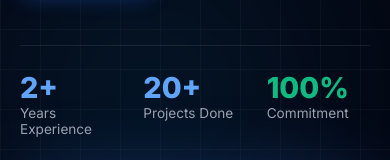
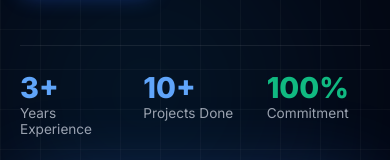
Before and after one commit to jembargelar/jembar-portfolio, a React (Vite) app: page / in a window 390 px wide. Shown: the part 571-731 px from the top of the page. Built offline with nearby package versions, Linux system fonts and the light colour scheme.

Commit message:
fix: remove react-countup library to eliminate mobile crash

```diff
--- a/src/components/Hero.jsx
+++ b/src/components/Hero.jsx
@@ -1,6 +1,5 @@
 import { useTranslation } from "react-i18next";
 import { motion } from "framer-motion";
-import CountUp from "react-countup";
 import { personal } from "../data/portfolio";
 
 export default function Hero() {
@@ -66,7 +65,7 @@ export default function Hero() {
               <span>{t("available")}</span>
             </div>
 
-            {/* Nama Raksasa Typography (Up to 72px) */}
+            {/* Nama Raksasa Typography */}
             <h1 style={{
               fontSize: "clamp(2.5rem, 5.5vw, 4.2rem)",
               fontWeight: "900",
@@ -153,7 +152,7 @@ export default function Hero() {
               </motion.a>
             </div>
 
-            {/* Stats Bar dengan Counter Animation */}
+            {/* Stats Bar Tanpa Dependency Crash */}
             <div style={{
               display: "grid",
               gridTemplateColumns: "repeat(3, 1fr)",
@@ -163,21 +162,21 @@ export default function Hero() {
             }}>
               <div>
                 <h3 style={{ fontSize: "1.8rem", fontWeight: "800", color: "#60a5fa" }}>
-                  <CountUp end={2} duration={2.5} suffix="+" />
+                  3+
                 </h3>
                 <p style={{ fontSize: "0.85rem", color: "var(--text-secondary)" }}>{t("yearsExp")}</p>
               </div>
 
               <div>
                 <h3 style={{ fontSize: "1.8rem", fontWeight: "800", color: "#60a5fa" }}>
-                  <CountUp end={20} duration={2.5} suffix="+" />
+                  10+
                 </h3>
                 <p style={{ fontSize: "0.85rem", color: "var(--text-secondary)" }}>{t("projectsDone")}</p>
               </div>
 
               <div>
                 <h3 style={{ fontSize: "1.8rem", fontWeight: "800", color: "#10b981" }}>
-                  <CountUp end={100} duration={2.5} suffix="%" />
+                  100%
                 </h3>
                 <p style={{ fontSize: "0.85rem", color: "var(--text-secondary)" }}>{t("commitment")}</p>
               </div>
@@ -185,7 +184,7 @@ export default function Hero() {
 
           </motion.div>
 
-          {/* KOLOM KANAN: FOTO BESAR 420PX + GLOW AURA 40% */}
+          {/* KOLOM KANAN: FOTO */}
           <motion.div
             initial={{ opacity: 0, scale: 0.9 }}
             animate={{ opacity: 1, scale: 1 }}
@@ -231,7 +230,7 @@ export default function Hero() {
               }}>
                 <div style={{ fontSize: "1.2rem" }}>✨</div>
                 <div>
-                  <div style={{ color: "#f59e0b", fontSize: "0.8rem", marginBottom: "2px" }}>⭐⭐⭐⭐⭐</div>
+                  <div style={{ color: "#f59e0b", fontSize: "0.8rem", marginBottom: "2px" }}>⭐ ⭐⭐⭐⭐</div>
                   <p style={{ fontSize: "0.8rem", color: "#e5e7eb", fontWeight: "600", margin: 0 }}>Trusted & High Quality Solutions</p>
                 </div>
               </div>
```
